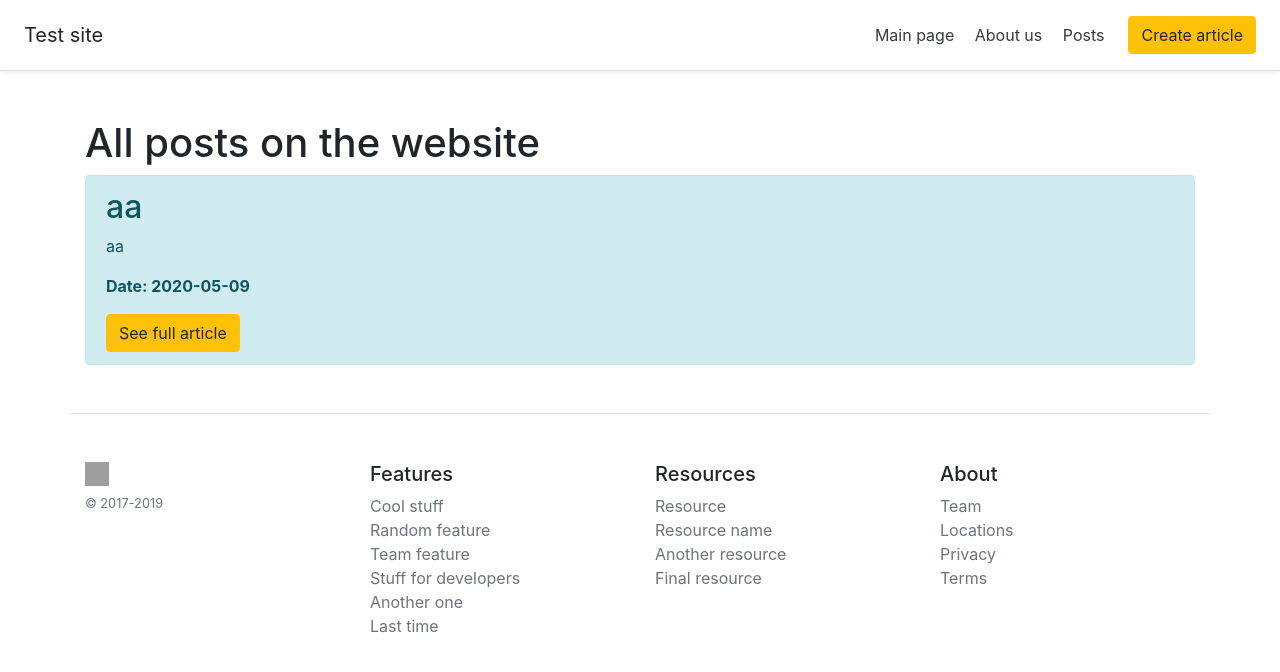
After one commit to igorpsf/Flask, a Flask app: page /posts in a window 1280 px wide. The commit adds this page. Shown: the top 672 px of the page. Run offline with Flask 2, Linux system fonts and the light colour scheme; data comes from the database, SQL or seed files in the repository; some libraries are stand-ins or nearby versions; grey boxes are pictures that could not be loaded.

Commit message:
added posts

```diff
--- a/app.py
+++ b/app.py
@@ -23,6 +23,20 @@ class Article(db.Model):
 def index():
     return render_template('index.html')
 
+@app.route('/about')
+def about():
+    return render_template('about.html')
+
+@app.route('/posts')
+def posts():
+    articles = Article.query.order_by(Article.date.desc()).all()
+    return render_template('posts.html', articles=articles)
+
+@app.route('/posts/<int:id>')
+def posts_detail(id):
+    article = Article.query.get(id)
+    return render_template('post_detail.html', article=article)
+
 @app.route('/create-article', methods=['POST', 'GET'])
 def create_article():
     if request.method == "POST":
@@ -34,7 +48,7 @@ def create_article():
         try:
             db.session.add(article)
             db.session.commit()
-            return redirect('/')
+            return redirect('/posts')
         except:
             return "Error during create article"
     else:
--- a/templates/base.html
+++ b/templates/base.html
@@ -15,6 +15,7 @@
       <nav class="my-2 my-md-0 mr-md-3">
         <a class="p-2 text-dark" href="/">Main page</a>
         <a class="p-2 text-dark" href="/about">About us</a>
+        <a class="p-2 text-dark" href="/posts">Posts</a>
       </nav>
         <a class="btn btn-warning" href="/create-article">Create article</a>
     </div>
--- /dev/null
+++ b/templates/posts.html
@@ -0,0 +1,20 @@
+{% extends 'base.html' %}
+
+{% block title %}
+All posts on the website
+{% endblock %}
+
+{% block body %}
+<div class="container mt-5">
+    <h1>All posts on the website</h1>
+
+    {% for el in articles %}
+    <div class="alert alert-info">
+        <h2>{{ el.title }}</h2>
+        <p>{{ el.intro }}</p>
+        <p><b>Date: {{ el.date.date() }}</b></p>
+        <a href="/posts/{{ el.id }}" class="btn btn-warning">See full article</a>
+    </div>
+    {% endfor %}
+</div>
+{% endblock %}
```
Also changed, not shown: templates/post_detail.html (added, +16 -0 lines).
